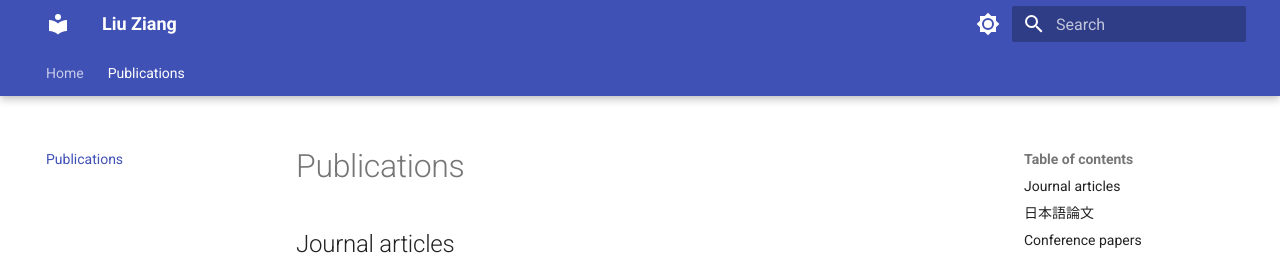
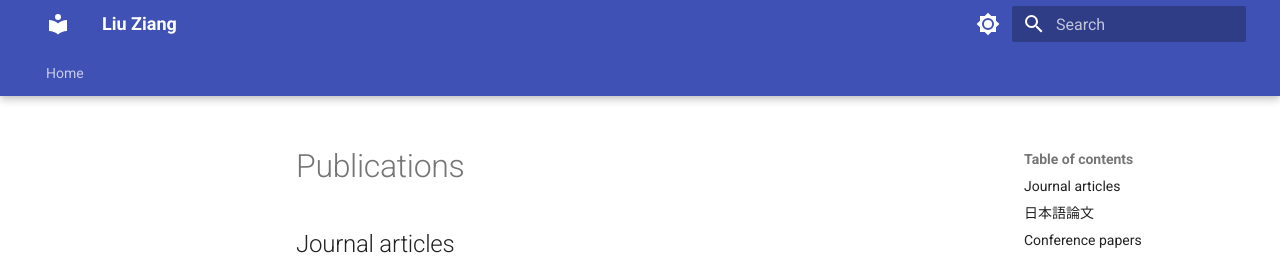
Before and after one commit to zi-ang-liu/zi-ang-liu.github.io, an MkDocs documentation site: the page built from docs/publications.md, in a window 1280 px wide. Shown: the top 257 px of the page. Built offline with MkDocs 1.6.1 and Material for MkDocs 9.7.7, drawn with Linux system fonts in a browser that asks for light colours; part of the change alters nothing that is shown.

Commit message:
Update mkdocs.yml

```diff
--- a/mkdocs.yml
+++ b/mkdocs.yml
@@ -52,7 +52,7 @@ theme:
   # Page tree
 nav:
   - Home: index.md
-  - Publications: publications.md
+  # - Publications: publications.md
 
 extra:
   social:
```
